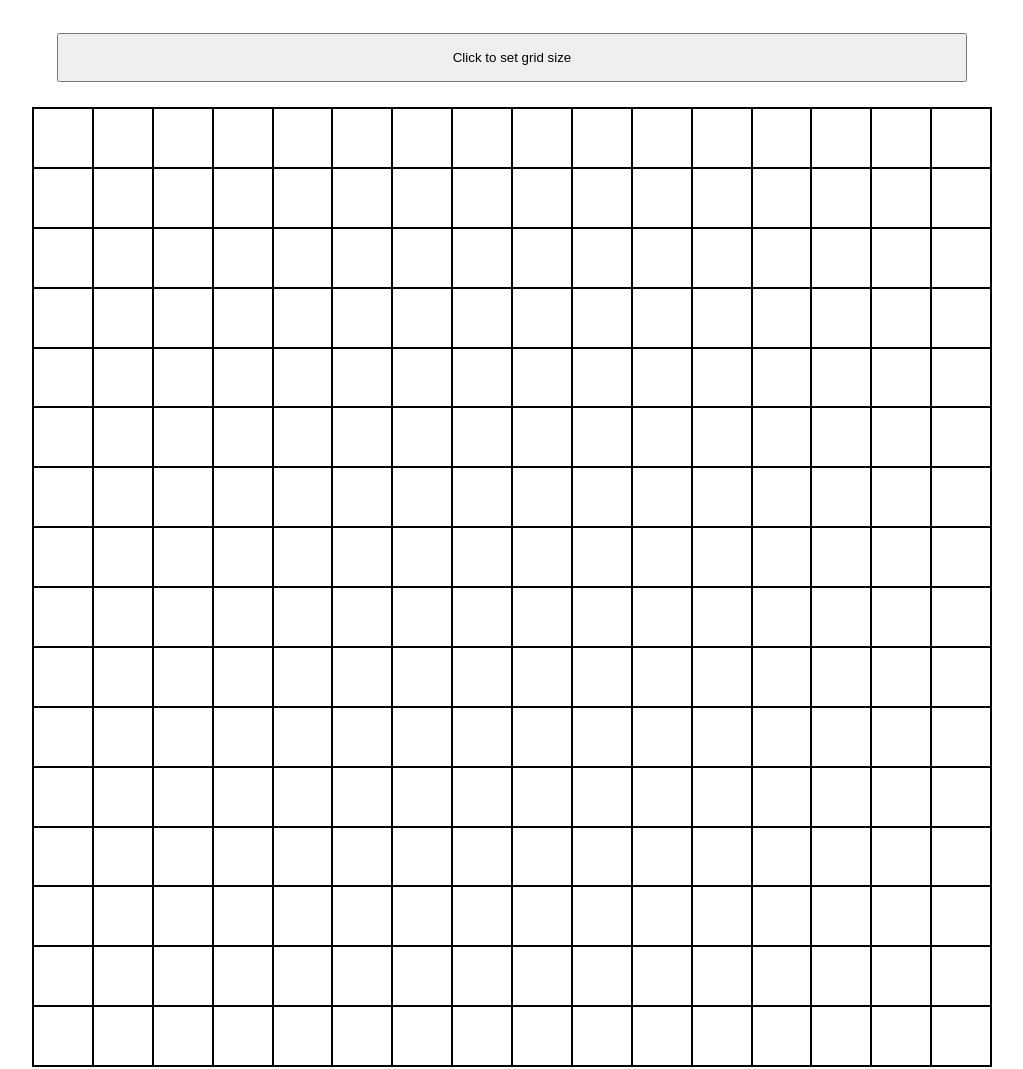
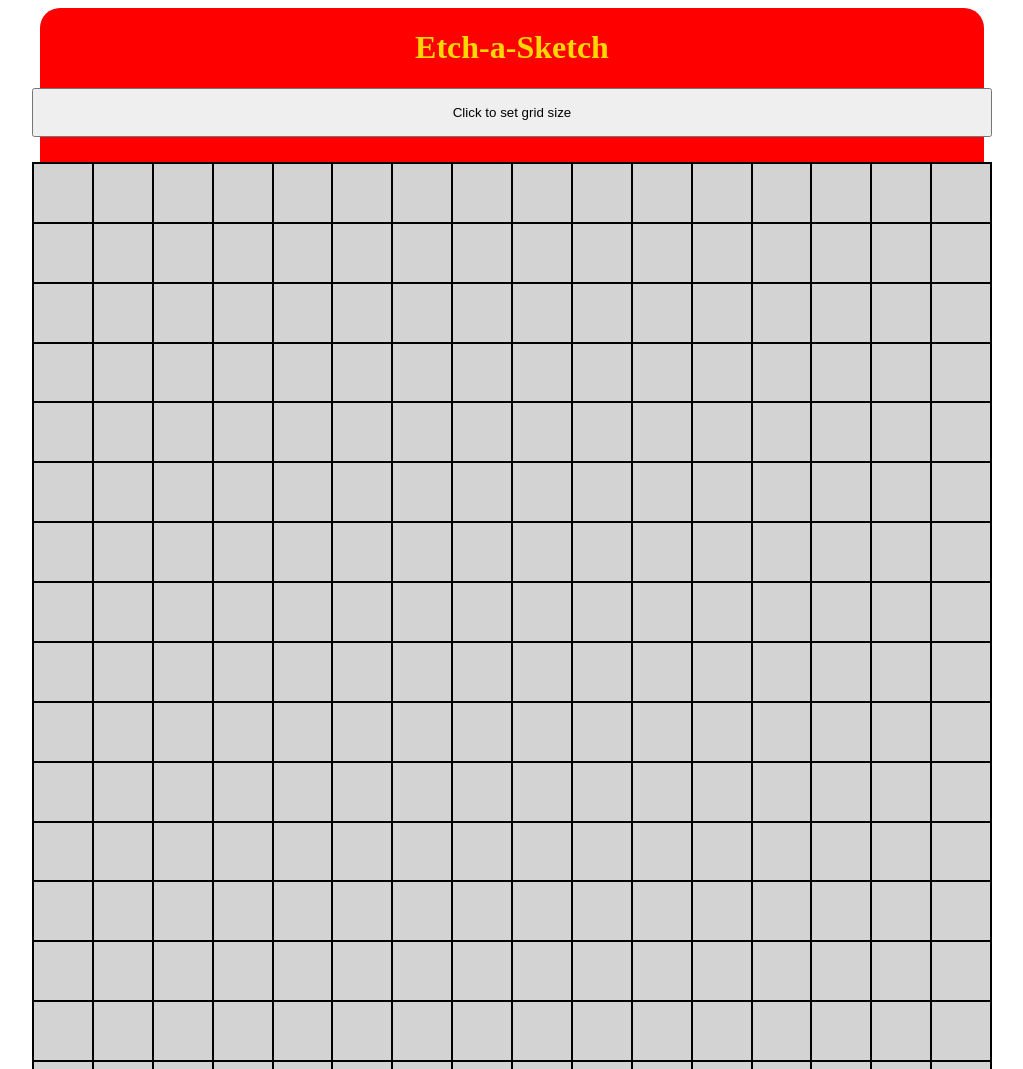
Before and after one commit to jordanacaley/etch-a-sketch, a plain HTML site: page index.html in a window 1280 px wide. Shown: the top 1069 px of the page, without its empty margins (128-1151 px from the left). Drawn offline with Linux system fonts and the light colour scheme.

Commit message:
Add etch-a-sketch div, h1, style both

```diff
--- a/index.html
+++ b/index.html
@@ -7,9 +7,12 @@
     <title>Etch-a-Sketch</title>
 </head>
 <body>
-    <button id="button">Click to set grid size</button>
-    <div id="container">
+    <div id="etch-a-sketch">
+        <h1>Etch-a-Sketch</h1>
+        <button id="button">Click to set grid size</button>
+        <div id="container">
 
+        </div>
     </div>
 
     <script>
--- a/main.css
+++ b/main.css
@@ -2,14 +2,17 @@
     box-sizing: border-box;
 }
 
-body {
+#etch-a-sketch {
     display: grid;
     justify-content: center;
-    grid-template-rows: auto auto;
+    grid-template-rows: auto auto auto;
+    background-color: red;
+    margin: 0 10rem;
+    border-radius: 20px;
 }
 
 #button {
-    margin: 25px;
+    margin: 0 0 25px;
     padding: 15px;
 }
 
@@ -23,4 +26,10 @@ body {
 .boxes {
     height: auto;
     border: 1px solid black;
+    background-color: lightgray;
 }
+
+h1 {
+    color: gold;
+    text-align: center;
+}
```
